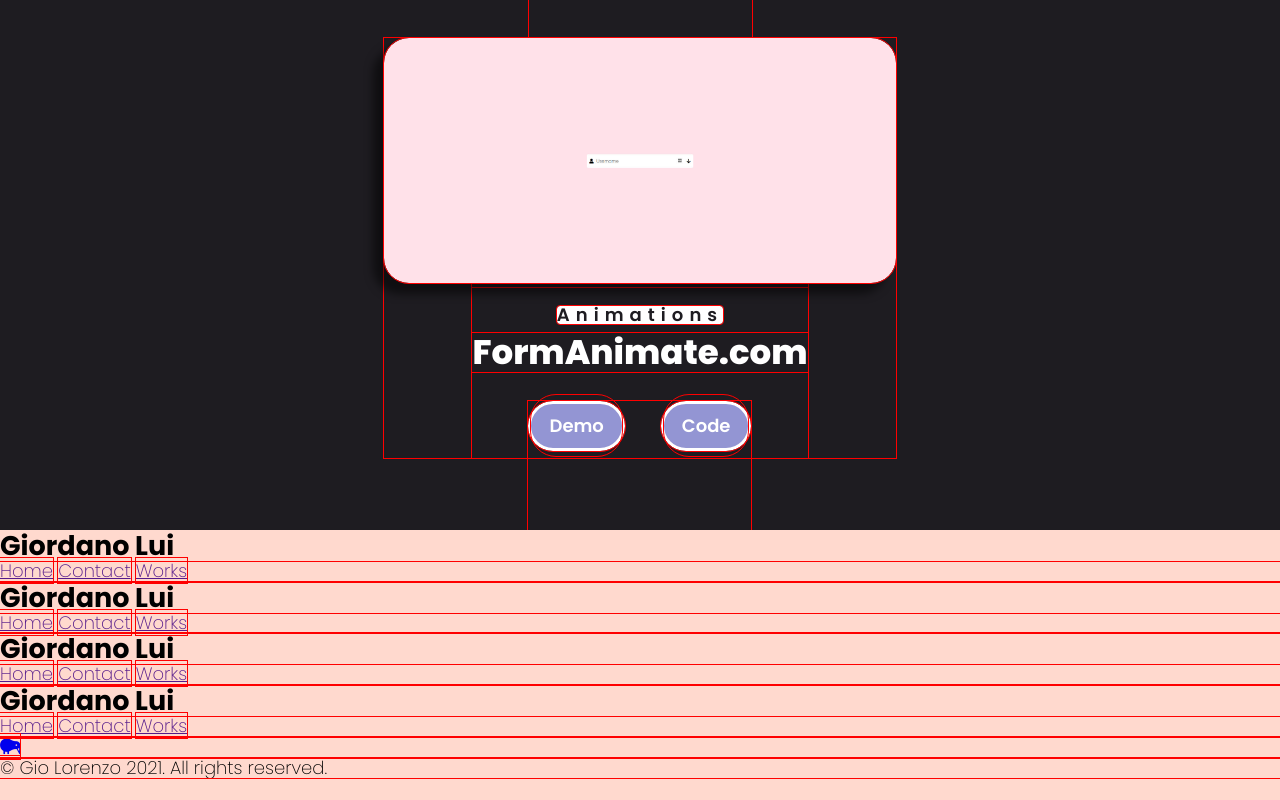
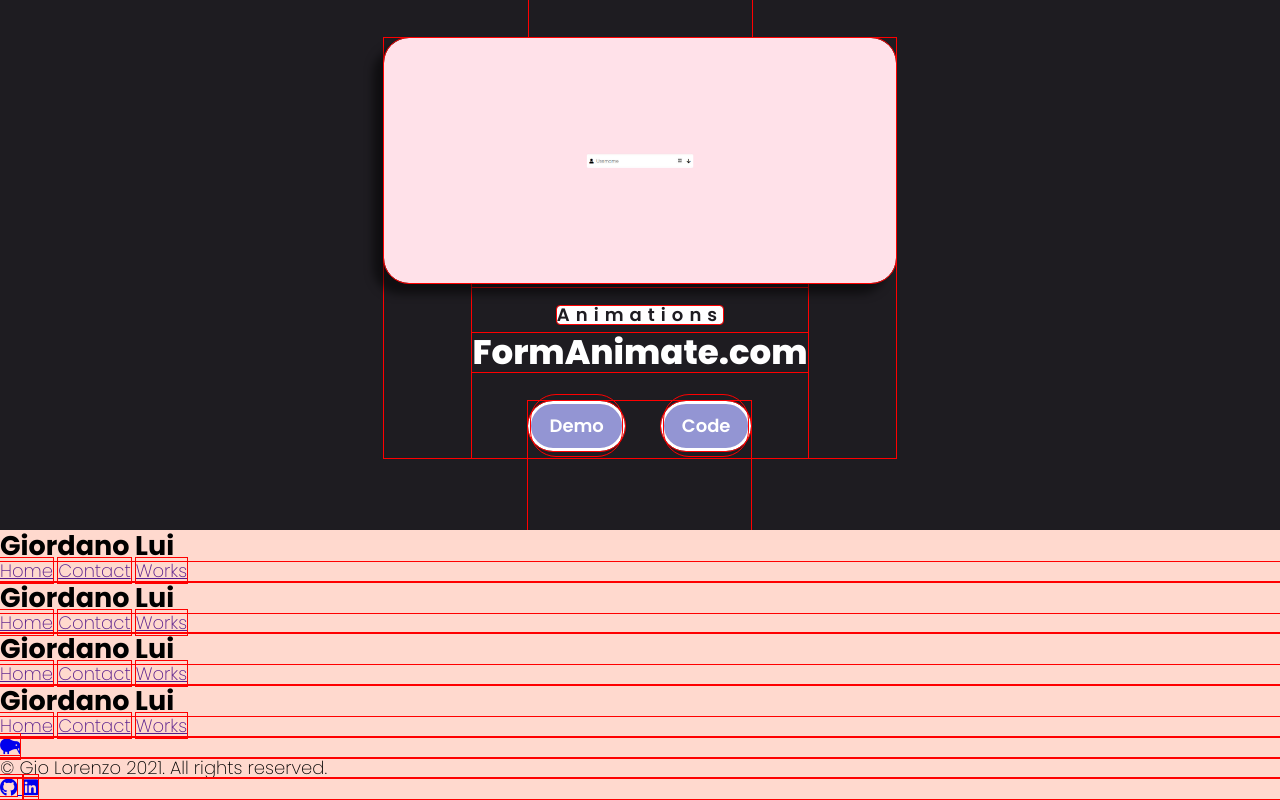
Before and after one commit to GioLorenzo/PORTFOLIO, a website: page index.html in a window 1280 px wide. Shown: the part 2266-3066 px from the top of the page. Drawn offline with Linux system fonts and the light colour scheme.

Commit message:
footer markup

```diff
--- a/index.html
+++ b/index.html
@@ -167,6 +167,14 @@
                         <a href="#" id="footer__logo"><i class="fas fa-kiwi-bird"></i></a>
                     </div>
                     <p class="website__right">&copy; Gio Lorenzo 2021. All rights reserved.</p>
+                    <div class="social__icons">
+                        <a href="#" class="social__icon--link" target="_blank">
+                            <i class="fab fa-github" ></i>
+                        </a>
+                        <a href="#" class="social__icon--link" target="_blank">
+                            <i class="fab fa-linkedin"></i>
+                        </a>
+                    </div>
                 </div>
             </div>
         </div>
```
